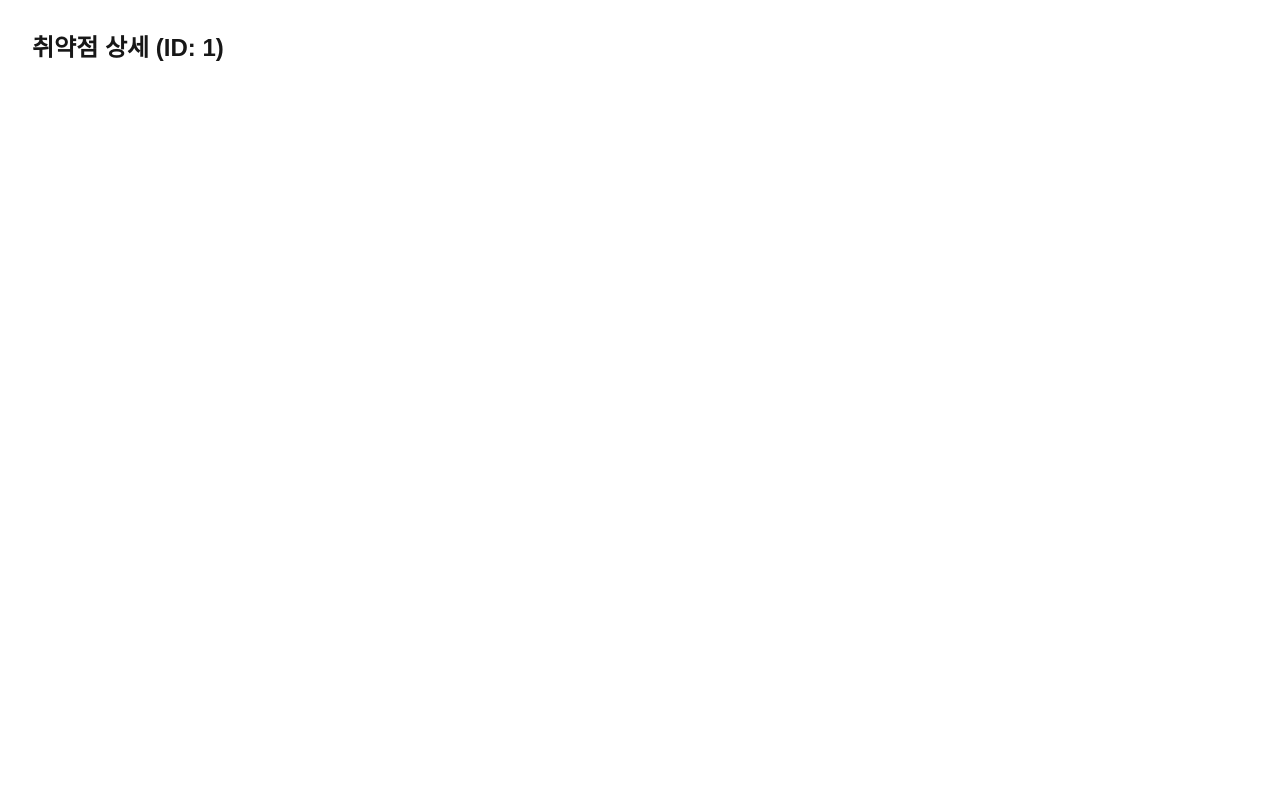
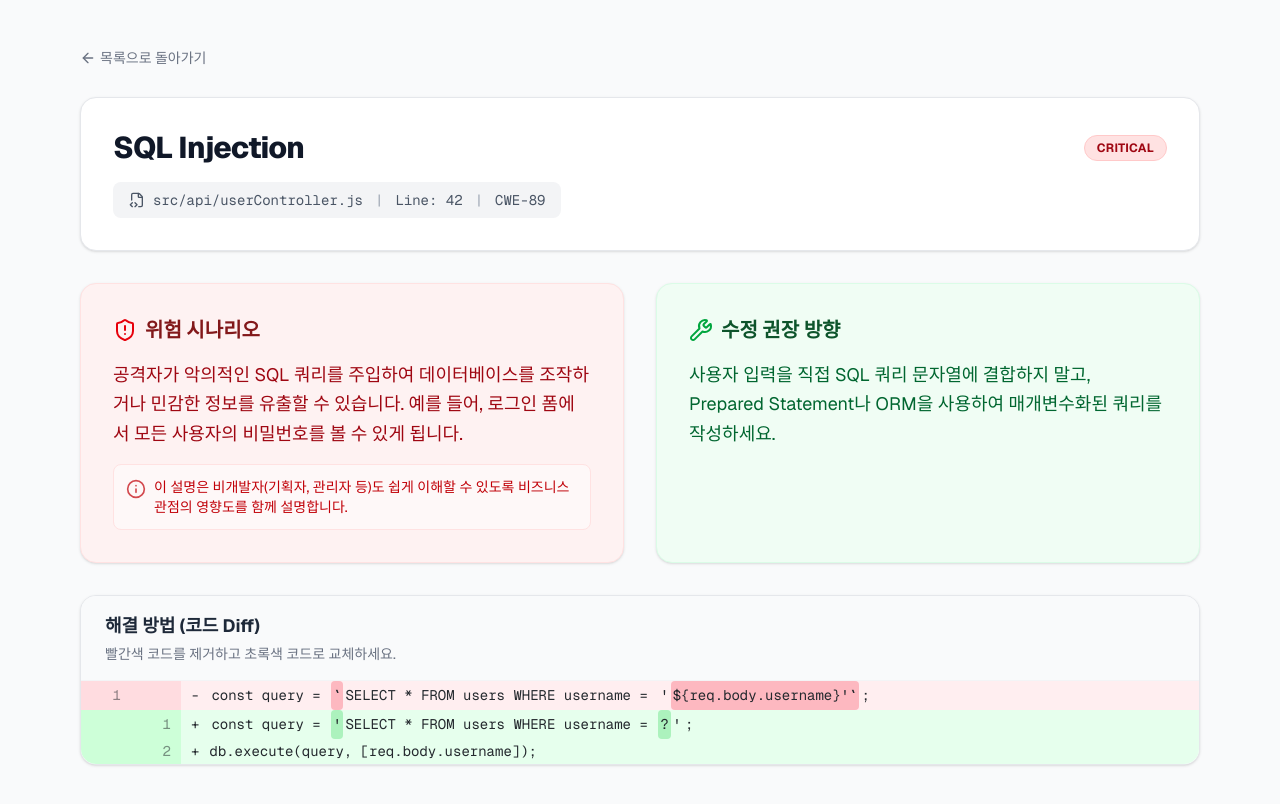
Before and after one commit to dev-somi/secure_vibe_week7, a Next.js app: page /analysis/1/1 in a window 1280 px wide. Shown: the top 804 px of the page. Built offline with nearby package versions, Linux system fonts and the light colour scheme.

Commit message:
feat: 카드 상세 페이지 구현

```diff
--- a/app/analysis/[id]/[vulnId]/page.tsx
+++ b/app/analysis/[id]/[vulnId]/page.tsx
@@ -1,8 +1,120 @@
+'use client'
+
+import { useMemo } from 'react'
+import Link from 'next/link'
+import { dummyAnalysisData, Vulnerability } from '@/src/presentation/mock/dummyData'
+import ReactDiffViewer from 'react-diff-viewer-continued'
+import { ArrowLeft, ShieldAlert, Wrench, FileCode2, Info } from 'lucide-react'
+
 export default function VulnerabilityDetailPage({ params }: { params: { id: string; vulnId: string } }) {
+  // Find the exact vulnerability from the dummy data
+  const vulnData = useMemo(() => {
+    return dummyAnalysisData.vulnerabilities.find(
+      (v) => v.vuln_id.toString() === params.vulnId
+    )
+  }, [params.vulnId])
+
+  if (!vulnData) {
+    return (
+      <div className="min-h-screen bg-gray-50 flex flex-col items-center justify-center">
+        <h1 className="text-2xl font-bold text-gray-800">해당 취약점을 찾을 수 없습니다.</h1>
+        <Link href={`/analysis/${params.id}/list`} className="mt-4 text-obsidian-green hover:underline">
+          목록으로 돌아가기
+        </Link>
+      </div>
+    )
+  }
+
+  const getSeverityBadge = (severity: Vulnerability['severity']) => {
+    switch (severity) {
+      case 'critical':
+        return <span className="bg-red-100 text-red-800 border border-red-200 text-xs px-3 py-1 rounded-full font-bold uppercase tracking-wide">Critical</span>
+      case 'high':
+        return <span className="bg-orange-100 text-orange-800 border border-orange-200 text-xs px-3 py-1 rounded-full font-bold uppercase tracking-wide">High</span>
+      case 'medium':
+        return <span className="bg-yellow-100 text-yellow-800 border border-yellow-200 text-xs px-3 py-1 rounded-full font-bold uppercase tracking-wide">Medium</span>
+      case 'low':
+        return <span className="bg-blue-100 text-blue-800 border border-blue-200 text-xs px-3 py-1 rounded-full font-bold uppercase tracking-wide">Low</span>
+      default:
+        return null
+    }
+  }
+
   return (
-    <div className="p-8">
-      <h1 className="text-2xl font-bold mb-4">취약점 상세 (ID: {params.vulnId})</h1>
-      {/* TODO: Implement Scenario, Fix direction, Diff view */}
+    <div className="min-h-screen bg-gray-50 flex flex-col font-sans">
+      <main className="flex-1 flex flex-col pt-12 max-w-6xl mx-auto w-full px-4 mb-20">
+
+        {/* Navigation */}
+        <div className="mb-6">
+          <Link href={`/analysis/${params.id}/list`} className="inline-flex items-center text-sm font-medium text-gray-500 hover:text-obsidian-green transition-colors">
+            <ArrowLeft className="w-4 h-4 mr-1" />
+            목록으로 돌아가기
+          </Link>
+        </div>
+
+        {/* Title Section */}
+        <div className="bg-white rounded-2xl shadow-sm border border-gray-200 p-8 mb-8">
+          <div className="flex items-center justify-between mb-4">
+            <h1 className="text-3xl font-extrabold text-gray-900 tracking-tight">{vulnData.content.title}</h1>
+            {getSeverityBadge(vulnData.severity)}
+          </div>
+          <div className="flex items-center text-gray-600 bg-gray-100 px-4 py-2 rounded-lg font-mono text-sm w-fit">
+            <FileCode2 className="w-4 h-4 mr-2" />
+            {vulnData.content.file}
+            <span className="mx-3 text-gray-400">|</span>
+            Line: {vulnData.line_number}
+            <span className="mx-3 text-gray-400">|</span>
+            CWE-{vulnData.cwe_id}
+          </div>
+        </div>
+
+        <div className="grid grid-cols-1 md:grid-cols-2 gap-8 mb-8">
+          {/* Risk Scenario */}
+          <div className="bg-red-50 rounded-2xl shadow-sm border border-red-100 p-8">
+            <h2 className="text-xl font-bold text-red-900 mb-4 flex items-center">
+              <ShieldAlert className="w-6 h-6 mr-2 text-red-600" />
+              위험 시나리오
+            </h2>
+            <p className="text-red-800 leading-relaxed text-lg">
+              {vulnData.content.risk_scenario}
+            </p>
+            <div className="mt-4 flex bg-white/50 p-3 rounded-lg border border-red-100 text-sm text-red-700 items-start">
+               <Info className="w-5 h-5 mr-2 shrink-0 mt-0.5 opacity-70" />
+               <p>이 설명은 비개발자(기획자, 관리자 등)도 쉽게 이해할 수 있도록 비즈니스 관점의 영향도를 함께 설명합니다.</p>
+            </div>
+          </div>
+
+          {/* Fix Direction */}
+          <div className="bg-green-50 rounded-2xl shadow-sm border border-green-100 p-8">
+            <h2 className="text-xl font-bold text-green-900 mb-4 flex items-center">
+              <Wrench className="w-6 h-6 mr-2 text-green-600" />
+              수정 권장 방향
+            </h2>
+            <p className="text-green-800 leading-relaxed text-lg">
+              {vulnData.content.fix_direction}
+            </p>
+          </div>
+        </div>
+
+        {/* Diff Viewer Section */}
+        <div className="bg-white rounded-2xl shadow-sm border border-gray-200 overflow-hidden">
+          <div className="px-6 py-4 border-b border-gray-100 bg-gray-50">
+            <h2 className="text-lg font-bold text-gray-800">해결 방법 (코드 Diff)</h2>
+            <p className="text-sm text-gray-500 mt-1">빨간색 코드를 제거하고 초록색 코드로 교체하세요.</p>
+          </div>
+
+          <div className="text-sm">
+            <ReactDiffViewer
+              oldValue={vulnData.content.code_before}
+              newValue={vulnData.content.code_after}
+              splitView={false} // Inline view is usually cleaner for small snippets
+              hideLineNumbers={false}
+              useDarkTheme={false} /* Consider making this configurable later */
+            />
+          </div>
+        </div>
+
+      </main>
     </div>
-  );
+  )
 }
```
